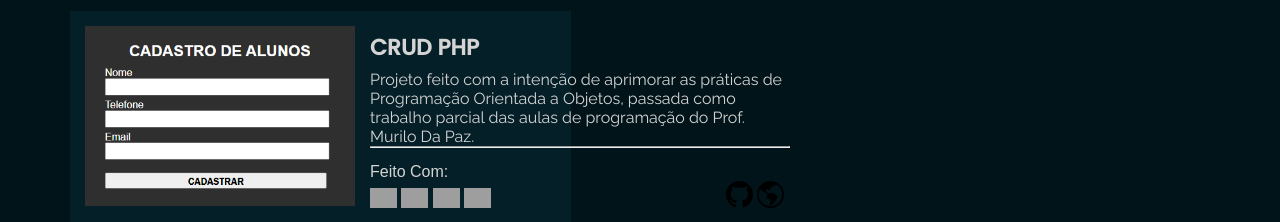
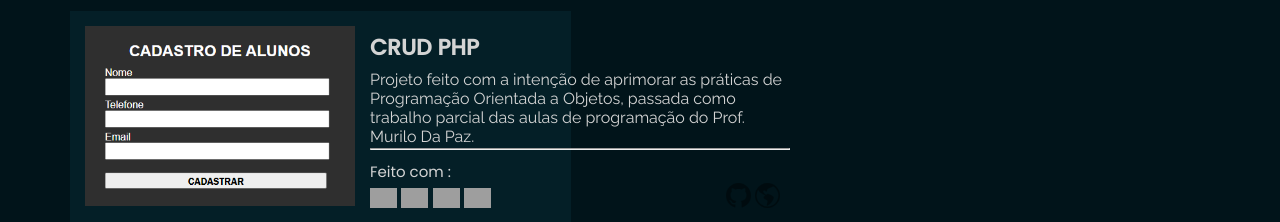
Before and after one commit to arthurztt/PortfolioWeb, a plain HTML site: page index.html in a window 1280 px wide. Shown: the part 1412-1634 px from the top of the page. Drawn offline with Linux system fonts and the light colour scheme; grey boxes are pictures that could not be loaded.

Commit message:
Arrumei o acesso do projeto crud

```diff
--- a/css/style.css
+++ b/css/style.css
@@ -45,7 +45,7 @@ body::-webkit-scrollbar-thumb {
  transition: 0.2s;
 }
 
-h1>a{
+h1>.title-txt-1{
   cursor: pointer;
 }
 
@@ -73,7 +73,7 @@ h1>a{
   margin: 100px 90px 10px 90px;
 }
 
-h1>a:hover{
+h1>.title-txt-1:hover{
   color: #0096c7;
   transition: 0.5s;
 }
@@ -224,6 +224,7 @@ h1, p, h2, h3{
 .txt-crud-abt{
   width: 420px;
   font-family: 'Raleway', sans-serif;
+  padding-bottom: 2px;
 }
 
 hr{
@@ -237,7 +238,17 @@ hr{
 }
 
 .div-subtxt{
-  margin-top: 15px
+  font-family: 'Poppins', sans-serif;
+  margin-top: 10px;
+  font-size: 15px
+}
+
+.img-spacing,.access-img{
+  width: 25px;
+}
+
+.img-spacing,.access-img{
+  opacity: 0.4;
 }
 
 .img-spacing{
@@ -248,6 +259,7 @@ hr{
   cursor: pointer;
   transform: scale(1.2);
   transition: 0.2;
+  opacity: 1;
 }
 
 /* font-family: 'Manrope', sans-serif;
--- a/index.html
+++ b/index.html
@@ -62,14 +62,14 @@
         <h3 class="title-crud-txt">CRUD PHP</h3>
         <p class="txt-crud-abt">Projeto feito com a intenção de aprimorar as práticas de Programação Orientada a Objetos, passada como trabalho parcial das aulas de programação do Prof. Murilo Da Paz.</p>
         <hr>
-        <p class="div-subtxt">Feito Com:</p>
+        <p class="div-subtxt">Feito com :</p>
         <div class="crud-tech-imgs">
           <img src="https://cdn.jsdelivr.net/gh/devicons/devicon/icons/html5/html5-plain-wordmark.svg" />
           <img src="https://cdn.jsdelivr.net/gh/devicons/devicon/icons/css3/css3-plain-wordmark.svg" />
           <img src="https://cdn.jsdelivr.net/gh/devicons/devicon/icons/php/php-plain.svg" />
           <img src="https://cdn.jsdelivr.net/gh/devicons/devicon/icons/mysql/mysql-original-wordmark.svg" />
-          <img src="img/contacts-logo/github.svg" class="img-spacing">
-          <img src="img/contacts-logo/globe.svg" class="access-img">
+          <a href="https://github.com/arthurztt/ProjetoCrudPHP"><img src="img/contacts-logo/github.svg" class="img-spacing"></a>
+          <a href="http://localhost/htdocs/INFOR%202/ARTHUR%20(XAMPP)/CRUD%20+%20PDO/"><img src="img/contacts-logo/globe.svg" class="access-img"></a>
         </div>
       </div>
     </div>
```
